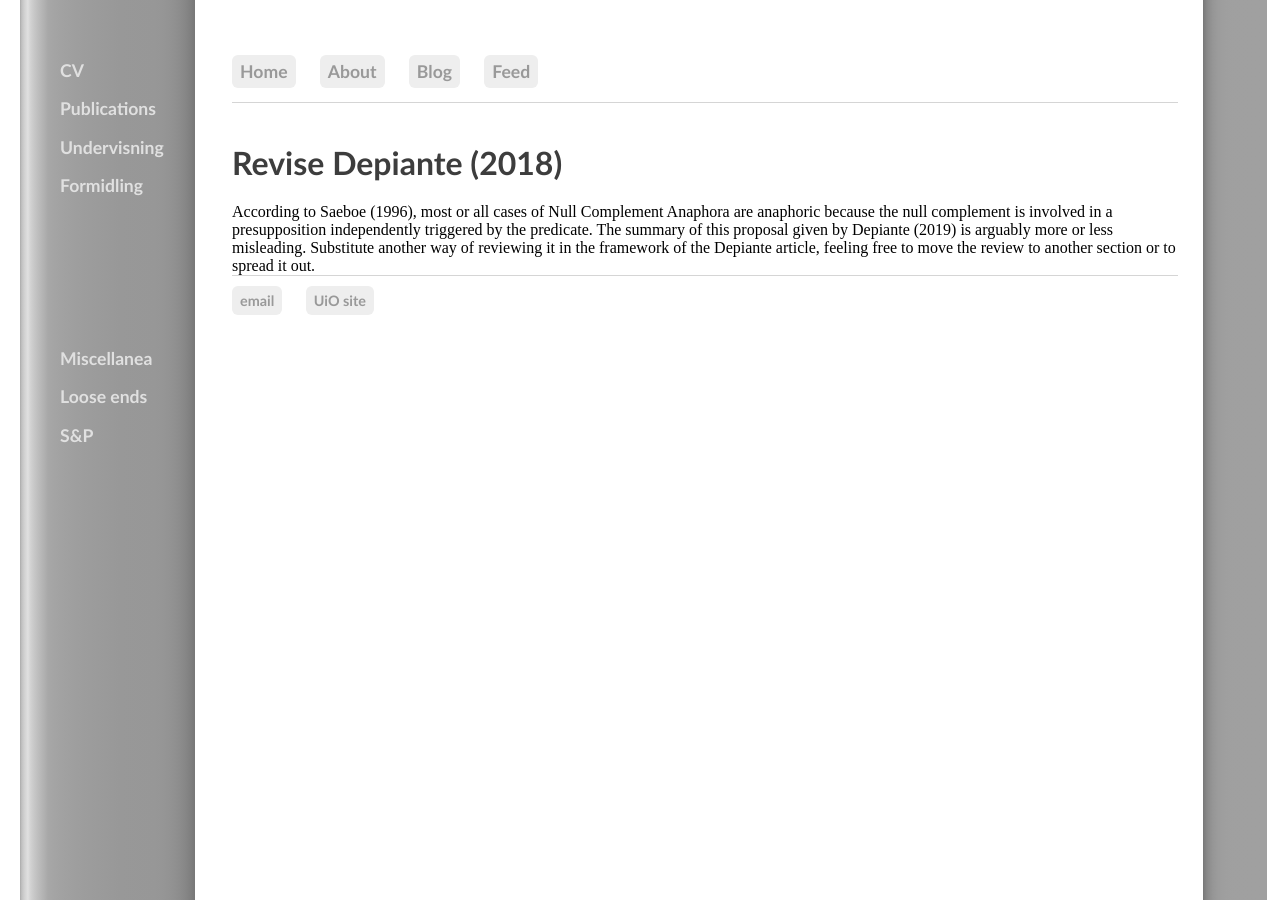
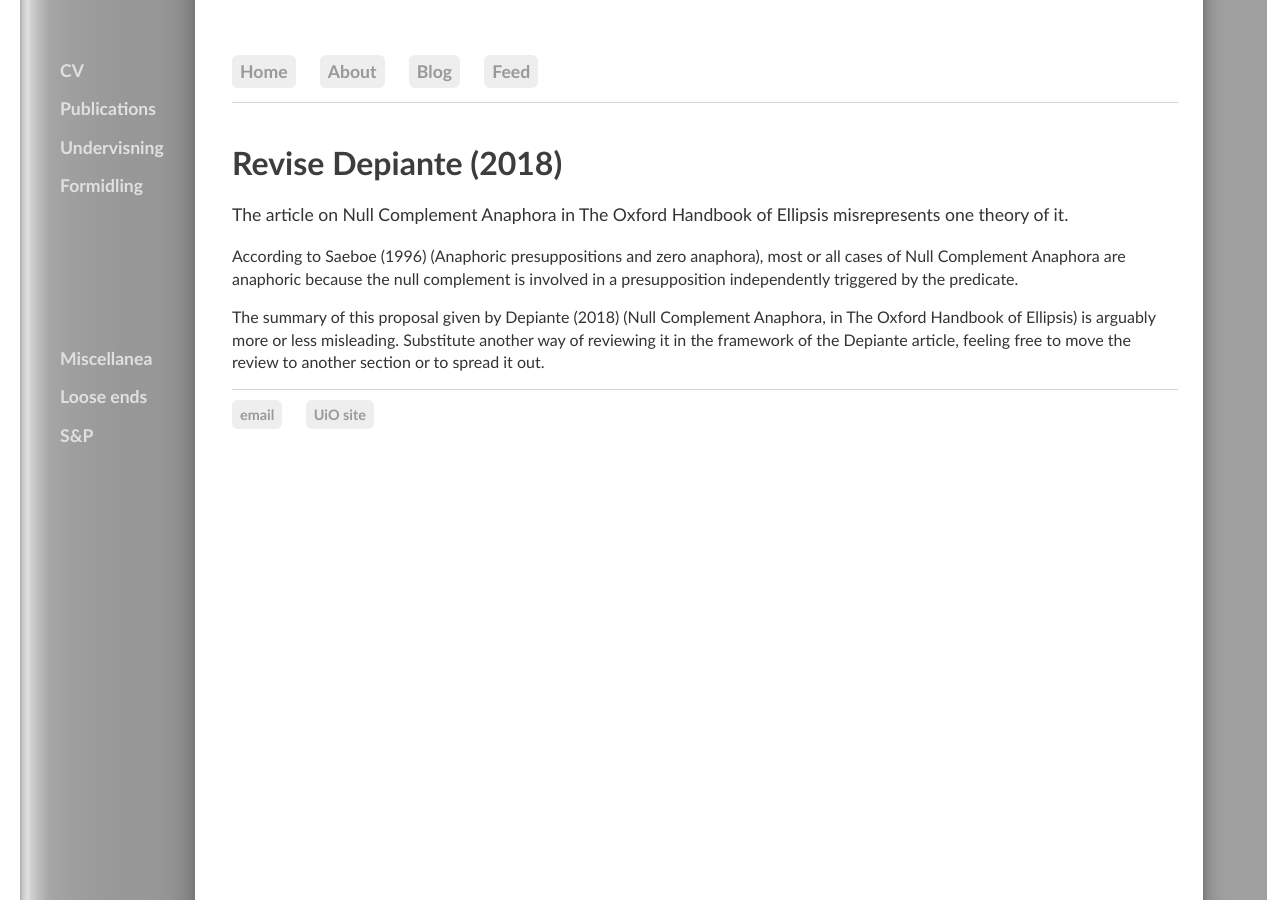
Before and after one commit to kjelljs/kjelljs.github.io, a Jekyll site: the page built from courses/ellipsis/nca1.html, in a window 1280 px wide. Built offline with Jekyll 4.4.1, drawn with Linux system fonts in a browser that asks for light colours.

Commit message:
Update nca1.html

```diff
--- a/courses/ellipsis/nca1.html
+++ b/courses/ellipsis/nca1.html
@@ -3,9 +3,10 @@ layout: post
 title: "Revise Depiante (2018)"
 ---
 
+<div class="ingress"><p>The article on Null Complement Anaphora in The Oxford Handbook of Ellipsis misrepresents one theory of it.</p></div>
 
 
 
-According to Saeboe (1996), most or all cases of Null Complement Anaphora are anaphoric because the null complement is involved in a presupposition independently triggered by the predicate.
+<p>According to Saeboe (1996) (Anaphoric presuppositions and zero anaphora), most or all cases of Null Complement Anaphora are anaphoric because the null complement is involved in a presupposition independently triggered by the predicate.</p>
 
-The summary of this proposal given by Depiante (2019) is arguably more or less misleading. Substitute another way of reviewing it in the framework of the Depiante article, feeling free to move the review to another section or to spread it out.
+<p>The summary of this proposal given by Depiante (2018) (Null Complement Anaphora, in The Oxford Handbook of Ellipsis) is arguably more or less misleading. Substitute another way of reviewing it in the framework of the Depiante article, feeling free to move the review to another section or to spread it out.</p>
```
